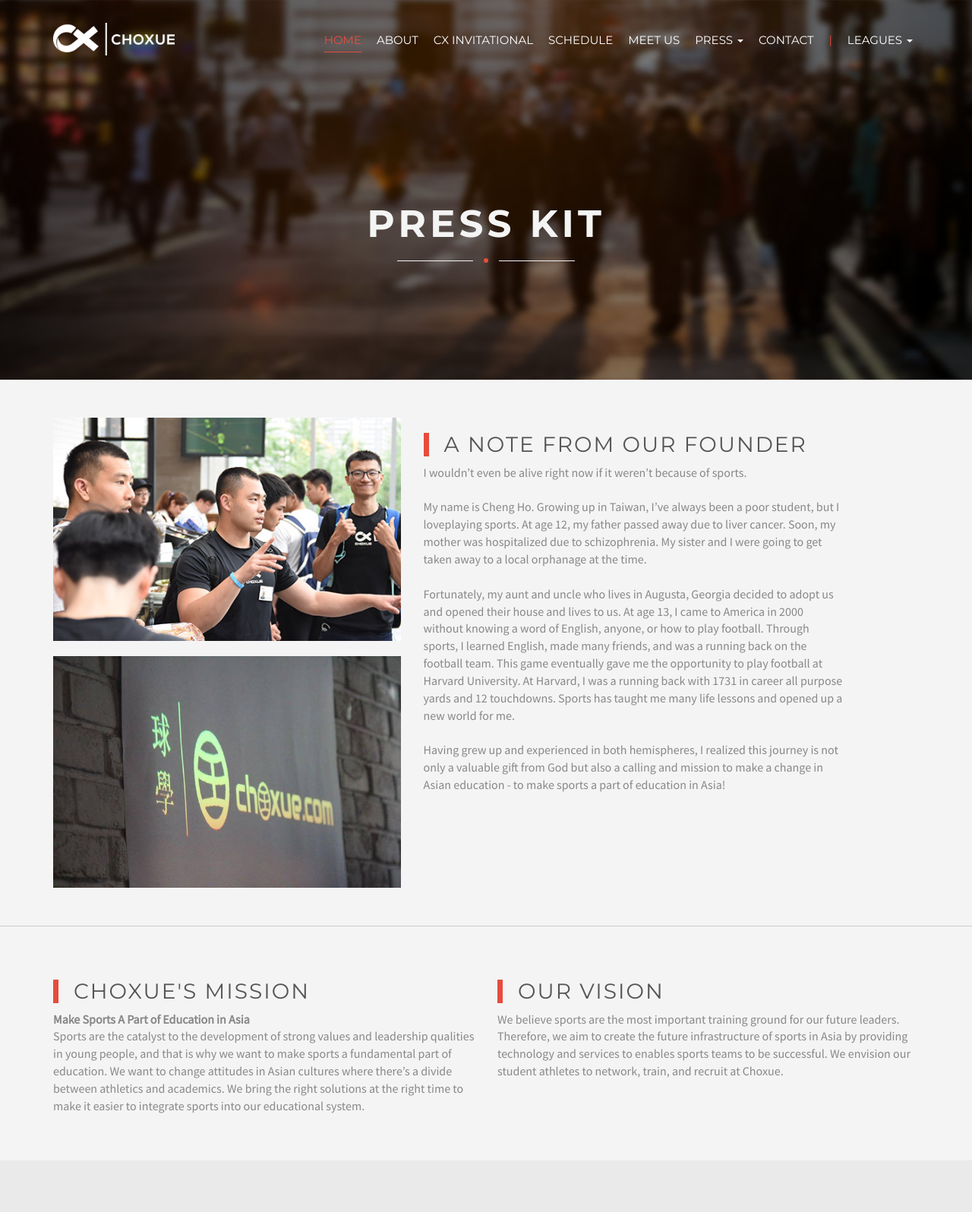
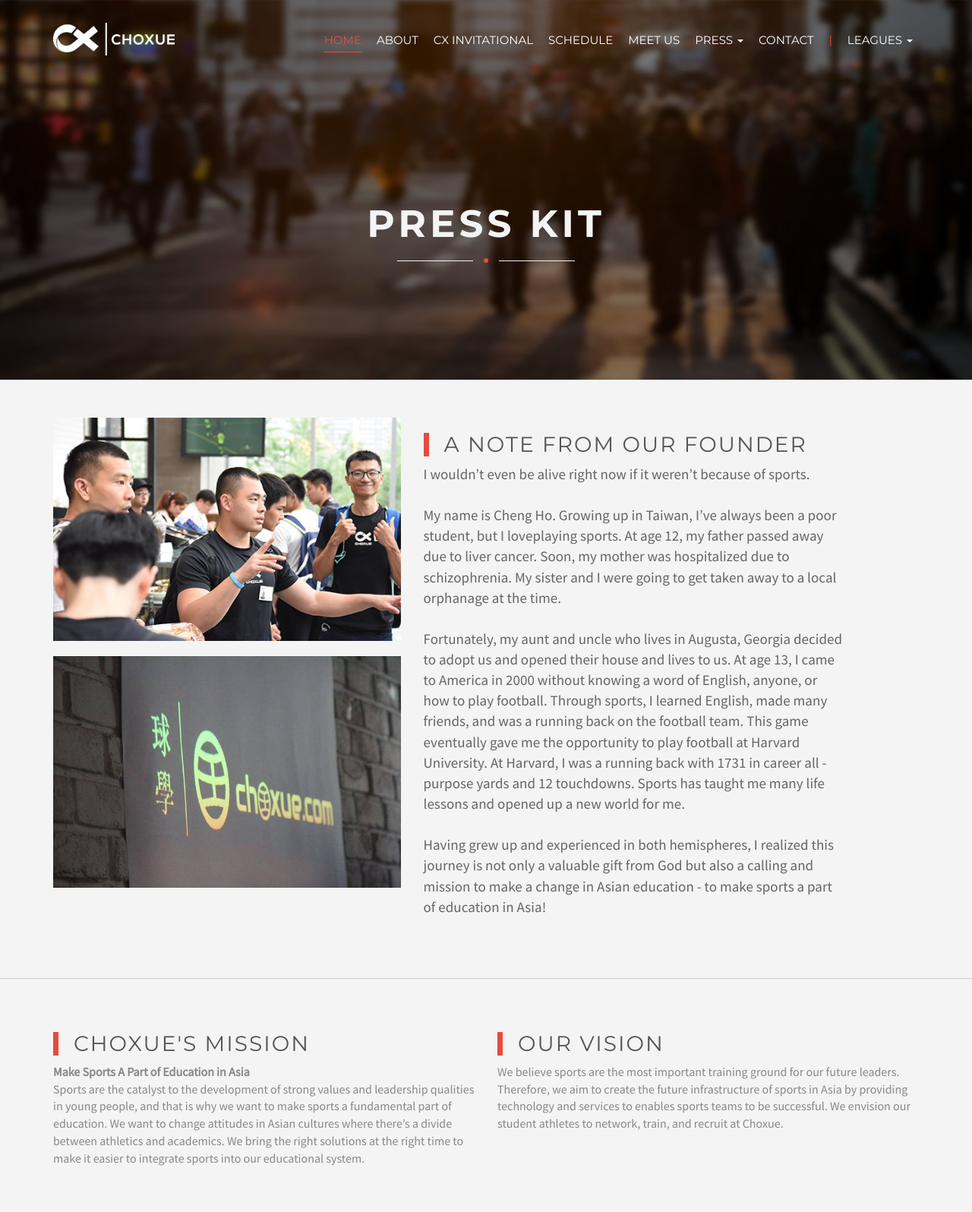
Before and after one commit to Choxue/CX1.5, a PHP site: page /presskit.php in a window 1280 px wide. Shown: the top 1596 px of the page at 76% size. Run offline with PHP 8.4, Linux system fonts and the light colour scheme; some libraries are stand-ins or nearby versions.

Commit message:
update content css style

```diff
--- a/css/style.css
+++ b/css/style.css
@@ -53,6 +53,15 @@ p {
 }
 #presskit #history img {
   max-width: 100%;
+}
+#presskit #history p {
+    color: rgba( 85, 85, 85, .9);
+    font-size: 19px;
+    margin-bottom: 30px;
+    letter-spacing: .05px;
+}
+#presskit #history p:first-child {
+    margin-top: 45px;
 }
 #presskit #vision {
   background: #F4f4F4;
--- a/lang/lang_en.ini
+++ b/lang/lang_en.ini
@@ -270,7 +270,7 @@ pressrelease_all = '
 	</p>
 	<p>“As a way for student-athletes, coaches and educators to more easily integrate sports into the educational system, we are developing analysis and player stats as well as using the Internet to bring an exciting experience to our online community,’’ Ho said.
 	</p>
-	<p>Ho’s own personal story serves as an inspiration to CX’s mission. At age 13, after his father passed away, Ho moved from Taiwan to the United States to live with his aunt and uncle, barely speaking a word of English. He excelled in sports as a high school student in the state of Georgia, where the sport of American football is sacrosanct, and earned an opportunity to play football at Harvard University. At Harvard, Ho was a star running back with 1253 in career yards and 12 touchdowns. More on Ho’s personal story can be found in this Business Insider article:<br>
+	<p>Ho’s own personal story serves as an inspiration to CX’s mission. At age 13, after his father passed away, Ho moved from Taiwan to the United States to live with his aunt and uncle, barely speaking a word of English. He excelled in sports as a high school student in the state of Georgia, where the sport of American football is sacrosanct, and earned an opportunity to play football at Harvard University. At Harvard, Ho was a star running back with 1253 in career yards and 12 touchdowns. More on Ho’s personal story can be found in this Business Insider article:
 	<a href='http://www.businessinsider.com/choxue-brings-sports-talent-to-china-2015-2'>“Meet the former Harvard football player who wants to make high school sports big in China”</a>
 	</p>
 	<p>CX received funding from individuals and institutions who passionately support its mission. Investors in this round of financing include Taiwan basketball celebrity Blackie Chen, Costco Wholesale SVP Asia Richard Chang, Chris Tsai from Fubon Sports &amp; Entertainment, Timothy Chen from VIA Technologies, Jimmy Chang from Flight Marketing, Ed Deng from Health2Sync, Sean Moss-Pultz from Bitmark, and Joe Tsai, Executive Vice Chairman of Alibaba.
```
